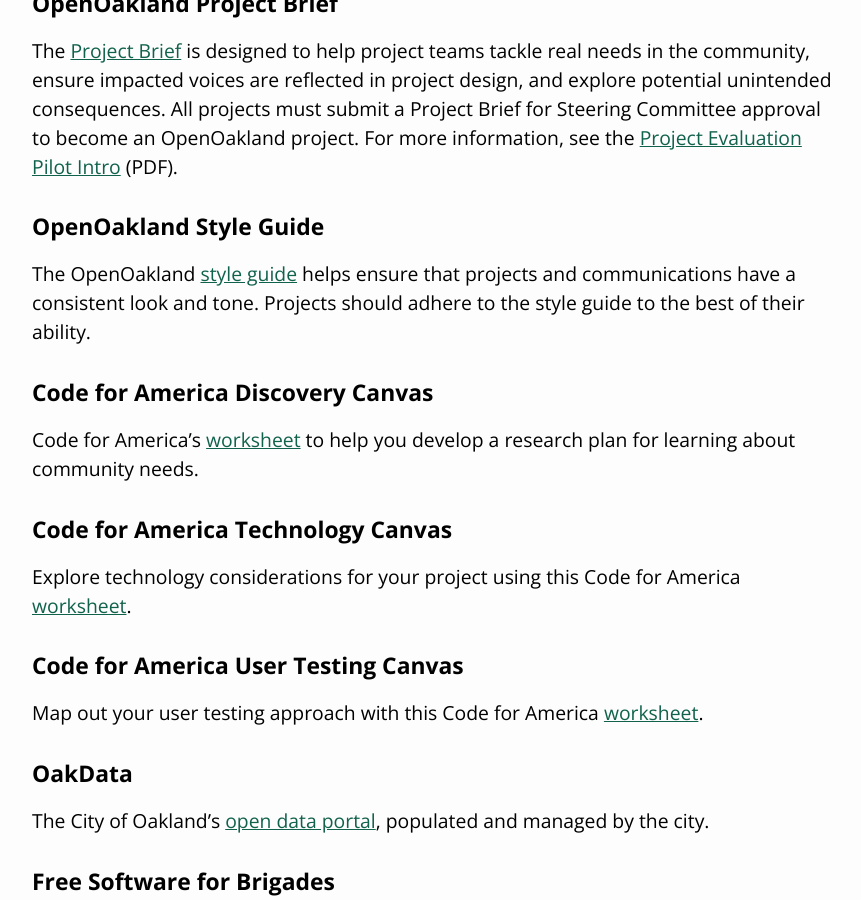
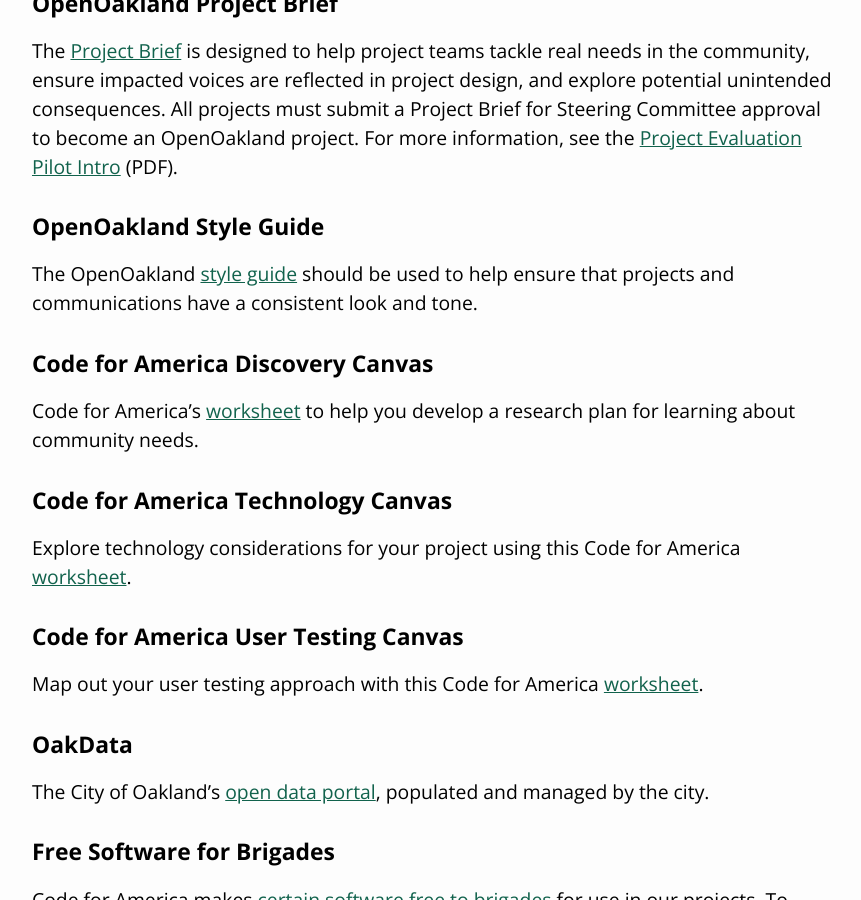
Before and after one commit to openoakland/openoakland.org, a Jekyll site: the page built from src/resources.md, in a window 1280 px wide and 900 px high, scrolled down 313 px. Shown: the whole window, without its empty margins (206-1067 px from the left). Built offline with Jekyll 4.4.1, drawn with Linux system fonts in a browser that asks for light colours.

Commit message:
update text

```diff
--- a/src/resources.md
+++ b/src/resources.md
@@ -12,7 +12,7 @@
 The [Project Brief](https://docs.google.com/document/d/1k24P9JiAUEzJLPFRDjVh7aRZexax6NUhfPFLSI3R80M/edit?usp=sharing) is designed to help project teams tackle real needs in the community, ensure impacted voices are reflected in project design, and explore potential unintended consequences. All projects must submit a Project Brief for Steering Committee approval to become an OpenOakland project. For more information, see the [Project Evaluation Pilot Intro](https://drive.google.com/file/d/1ivtFcFTtXg33paMLCCMkdxKOZ9hpGVJf/view?usp=sharing) (PDF).
 
 ### OpenOakland Style Guide
-The OpenOakland [style guide](https://docs.google.com/document/d/1SvhwrQcu4mNMS05zE4AIXA8zsc7qpUeWVA9GvgiZaHo/edit?usp=sharing) helps ensure that projects and communications have a consistent look and tone. Projects should adhere to the style guide to the best of their ability.
+The OpenOakland [style guide](https://docs.google.com/document/d/1SvhwrQcu4mNMS05zE4AIXA8zsc7qpUeWVA9GvgiZaHo/edit?usp=sharing) should be used to help ensure that projects and communications have a consistent look and tone.
 
 ### Code for America Discovery Canvas
 Code for America's [worksheet](https://c4a.me/canvas-discovery) to help you develop a research plan for learning about community needs.
```
